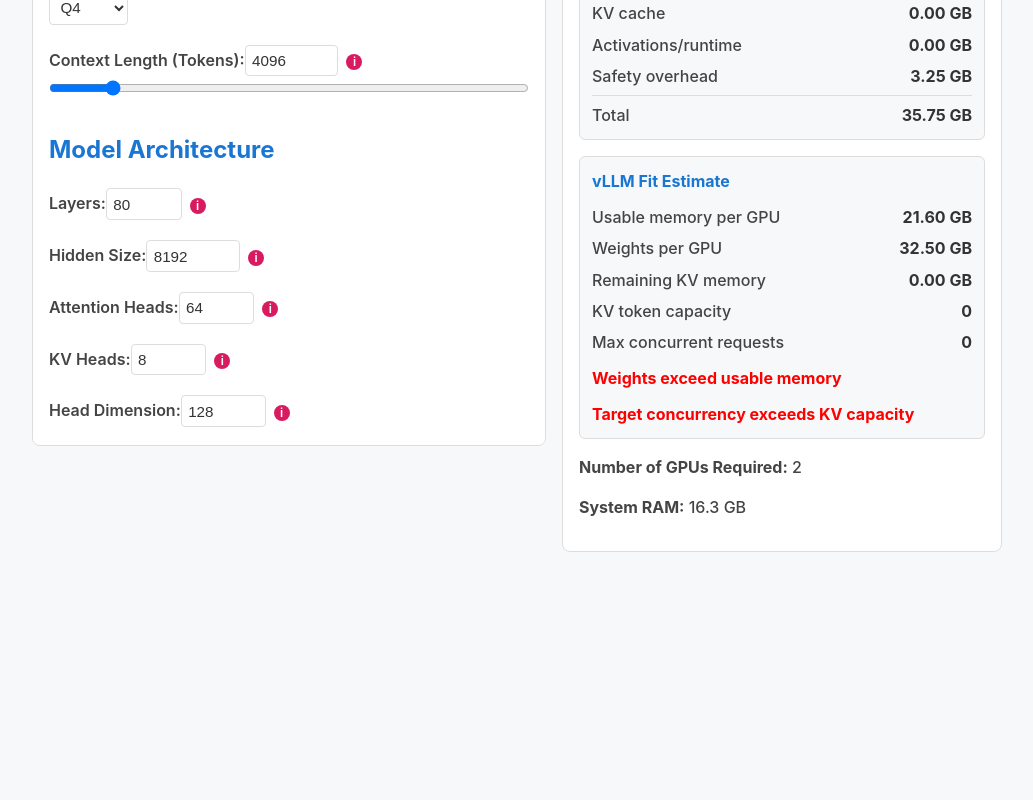
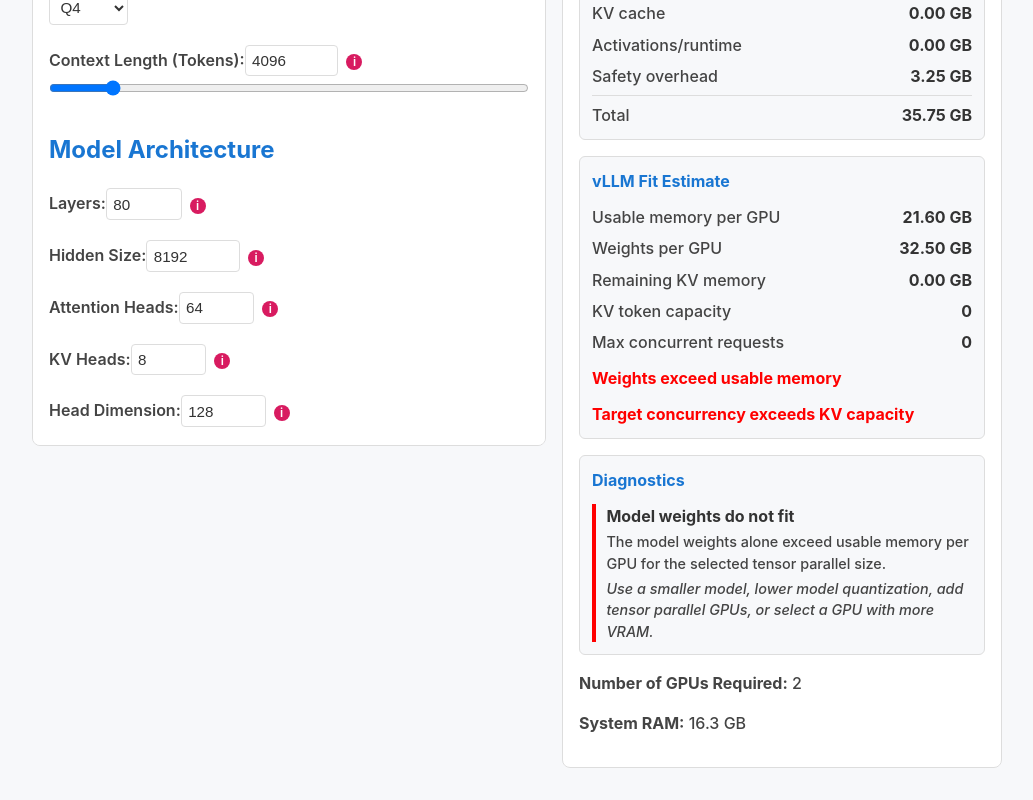
Before and after one commit to dipenbhuva/llm-inference-hardware-calculator, a React (Vite) app: page / in a window 1280 px wide. Shown: the part 430-1230 px from the top of the page, without its empty margins (123-1156 px from the left). Before the commit the page ends 1014 px from the top, so only its background shows below. Built offline with nearby package versions, Linux system fonts and the light colour scheme.

Commit message:
feat: add OOM diagnostics lab

```diff
--- a/src/App.css
+++ b/src/App.css
@@ -189,7 +189,8 @@ input[type='checkbox'] {
 }
 
 .memory-breakdown,
-.serving-capacity {
+.serving-capacity,
+.diagnostics-panel {
   margin: 1rem 0;
   padding: 0.75rem;
   border: 1px solid var(--card-border);
@@ -198,7 +199,8 @@ input[type='checkbox'] {
 }
 
 .memory-breakdown h3,
-.serving-capacity h3 {
+.serving-capacity h3,
+.diagnostics-panel h3 {
   margin: 0 0 0.75rem 0;
   color: var(--primary-color);
   font-size: 1rem;
@@ -249,6 +251,43 @@ input[type='checkbox'] {
   color: red;
 }
 
+.diagnostics-panel ul {
+  display: grid;
+  gap: 0.65rem;
+  padding: 0;
+  margin: 0;
+  list-style: none;
+}
+
+.diagnostic {
+  display: grid;
+  gap: 0.2rem;
+  border-left: 4px solid var(--primary-color);
+  padding-left: 0.65rem;
+}
+
+.diagnostic strong {
+  color: var(--text-color);
+}
+
+.diagnostic span,
+.diagnostic em {
+  color: var(--secondary-color);
+  font-size: 0.9rem;
+}
+
+.diagnostic-critical {
+  border-left-color: red;
+}
+
+.diagnostic-warning {
+  border-left-color: #b26a00;
+}
+
+.diagnostic-info {
+  border-left-color: green;
+}
+
 .section-title {
   margin-top: 0;
   margin-bottom: 1rem;
--- a/src/App.tsx
+++ b/src/App.tsx
@@ -8,6 +8,7 @@ import {
   ModelArchitecture,
 } from './types';
 import {
+  calculateDiagnostics,
   calculateHardwareRecommendation,
   calculateMemoryBreakdown,
   calculateOnDiskSize,
@@ -17,6 +18,7 @@ import { Tooltip } from './components/Tooltip';
 import { ThemeToggle } from './components/ThemeToggle';
 import { MemoryBreakdownPanel } from './components/MemoryBreakdownPanel';
 import { ServingCapacityPanel } from './components/ServingCapacityPanel';
+import { DiagnosticsPanel } from './components/DiagnosticsPanel';
 import {
   CUSTOM_MODEL_PRESET_ID,
   getModelPresetById,
@@ -149,19 +151,26 @@ function App() {
     concurrentRequests
   );
 
+  const servingConfig = {
+    gpuCount,
+    gpuMemoryUtilization,
+    maxModelLen,
+    tensorParallelSize,
+    targetConcurrentRequests: concurrentRequests,
+  };
+
   const servingCapacity = calculateServingCapacity({
     params,
     modelQuant,
     kvCacheQuant,
     gpuVram,
     architecture: modelArchitecture,
-    servingConfig: {
-      gpuCount,
-      gpuMemoryUtilization,
-      maxModelLen,
-      tensorParallelSize,
-      targetConcurrentRequests: concurrentRequests,
-    },
+    servingConfig,
+  });
+
+  const diagnostics = calculateDiagnostics({
+    capacity: servingCapacity,
+    servingConfig,
   });
 
   const onDiskSize = calculateOnDiskSize(params, modelQuant);
@@ -600,6 +609,10 @@ function App() {
             <ServingCapacityPanel capacity={servingCapacity} />
           )}
 
+          {memoryMode === 'DISCRETE_GPU' && (
+            <DiagnosticsPanel diagnostics={diagnostics} />
+          )}
+
           {recommendation.gpusRequired > 1 && (
             <p>
               <strong>Number of GPUs Required:</strong>{' '}
--- a/src/calculations.ts
+++ b/src/calculations.ts
@@ -12,6 +12,7 @@ import {
 } from './calculations/memory';
 
 export { calculateKvCacheMemoryGb } from './calculations/kvCache';
+export { calculateDiagnostics } from './calculations/recommendations';
 export { calculateServingCapacity } from './calculations/servingCapacity';
 export {
   calculateMemoryBreakdown,
--- /dev/null
+++ b/src/calculations/recommendations.ts
@@ -0,0 +1,111 @@
+import {
+  type DiagnosticMessage,
+  type ServingCapacity,
+  type ServingConfig,
+} from '../types';
+
+interface DiagnosticsInput {
+  capacity: ServingCapacity;
+  servingConfig: ServingConfig;
+}
+
+export const calculateDiagnostics = ({
+  capacity,
+  servingConfig,
+}: DiagnosticsInput): DiagnosticMessage[] => {
+  const diagnostics: DiagnosticMessage[] = [];
+
+  if (
+    servingConfig.gpuMemoryUtilization <= 0 ||
+    servingConfig.gpuMemoryUtilization > 1
+  ) {
+    diagnostics.push({
+      id: 'invalid_gpu_memory_utilization',
+      severity: 'critical',
+      title: 'Invalid GPU memory utilization',
+      detail: 'GPU memory utilization must be greater than 0 and no more than 1.',
+      action: 'Set utilization between 0.80 and 0.95 for a realistic serving estimate.',
+    });
+  } else if (servingConfig.gpuMemoryUtilization >= 0.95) {
+    diagnostics.push({
+      id: 'low_headroom',
+      severity: 'warning',
+      title: 'Low runtime headroom',
+      detail:
+        'This configuration leaves little VRAM for allocator fragmentation, CUDA graphs, and runtime buffers.',
+      action: 'Use a lower GPU memory utilization value or select a GPU with more VRAM.',
+    });
+  }
+
+  if (servingConfig.tensorParallelSize > servingConfig.gpuCount) {
+    diagnostics.push({
+      id: 'tensor_parallel_greater_than_gpu_count',
+      severity: 'critical',
+      title: 'Tensor parallel size exceeds GPU count',
+      detail:
+        'A single model replica cannot be split across more GPUs than are available.',
+      action: 'Increase GPU count or lower tensor parallel size.',
+    });
+  }
+
+  if (!capacity.weightsFit) {
+    diagnostics.push({
+      id: 'weights_exceed_usable_vram',
+      severity: 'critical',
+      title: 'Model weights do not fit',
+      detail:
+        'The model weights alone exceed usable memory per GPU for the selected tensor parallel size.',
+      action:
+        'Use a smaller model, lower model quantization, add tensor parallel GPUs, or select a GPU with more VRAM.',
+    });
+  }
+
+  const requiredKvMemoryForTargetGb =
+    (capacity.kvBytesPerToken *
+      servingConfig.maxModelLen *
+      servingConfig.targetConcurrentRequests) /
+    1e9;
+
+  if (
+    capacity.weightsFit &&
+    requiredKvMemoryForTargetGb > capacity.remainingKvCacheMemoryGb
+  ) {
+    diagnostics.push({
+      id: 'kv_cache_exceeds_remaining_vram',
+      severity: 'critical',
+      title: 'KV cache exceeds remaining VRAM',
+      detail:
+        'The selected max model length and target concurrency need more KV cache memory than remains after loading model weights.',
+      action:
+        'Reduce max model length, reduce target concurrency, lower KV cache precision, or add tensor parallel GPUs.',
+    });
+  }
+
+  if (
+    capacity.weightsFit &&
+    servingConfig.targetConcurrentRequests > capacity.maxConcurrentRequests
+  ) {
+    diagnostics.push({
+      id: 'target_concurrency_exceeds_capacity',
+      severity: 'warning',
+      title: 'Target concurrency exceeds capacity',
+      detail:
+        'The estimated KV token capacity cannot support the requested concurrent requests at the selected max model length.',
+      action:
+        'Lower target concurrency per replica, add replicas, reduce max model length, or increase available GPU memory.',
+    });
+  }
+
+  if (diagnostics.length === 0) {
+    diagnostics.push({
+      id: 'no_blocking_fit_issues',
+      severity: 'info',
+      title: 'No blocking fit issues detected',
+      detail:
+        'Model weights and target KV cache fit within the current serving estimate.',
+      action: 'Validate with an actual serving benchmark before treating this as production capacity.',
+    });
+  }
+
+  return diagnostics;
+};
--- /dev/null
+++ b/src/components/DiagnosticsPanel.tsx
@@ -0,0 +1,25 @@
+import { type DiagnosticMessage } from '../types';
+
+interface DiagnosticsPanelProps {
+  diagnostics: DiagnosticMessage[];
+}
+
+export const DiagnosticsPanel = ({ diagnostics }: DiagnosticsPanelProps) => {
+  return (
+    <div className="diagnostics-panel">
+      <h3>Diagnostics</h3>
+      <ul>
+        {diagnostics.map((diagnostic) => (
+          <li
+            key={diagnostic.id}
+            className={`diagnostic diagnostic-${diagnostic.severity}`}
+          >
+            <strong>{diagnostic.title}</strong>
+            <span>{diagnostic.detail}</span>
+            <em>{diagnostic.action}</em>
+          </li>
+        ))}
+      </ul>
+    </div>
+  );
+};
```
Also changed, not shown: src/types.ts (+20 -0 lines), 2 other files (tests, documents, lock files or other folders).
